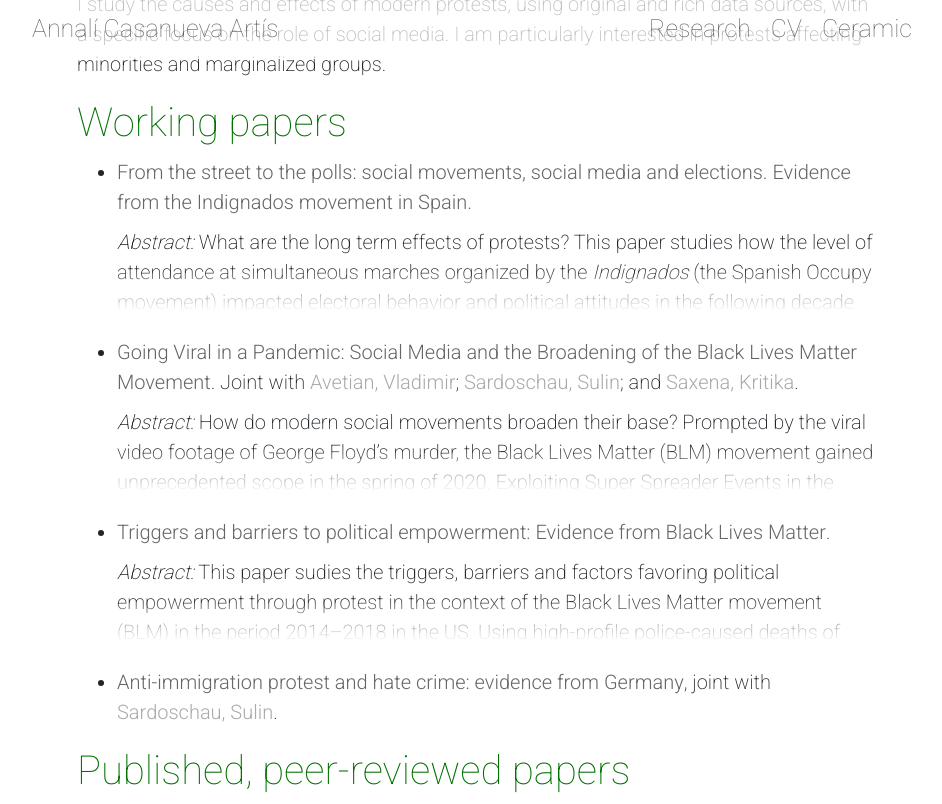
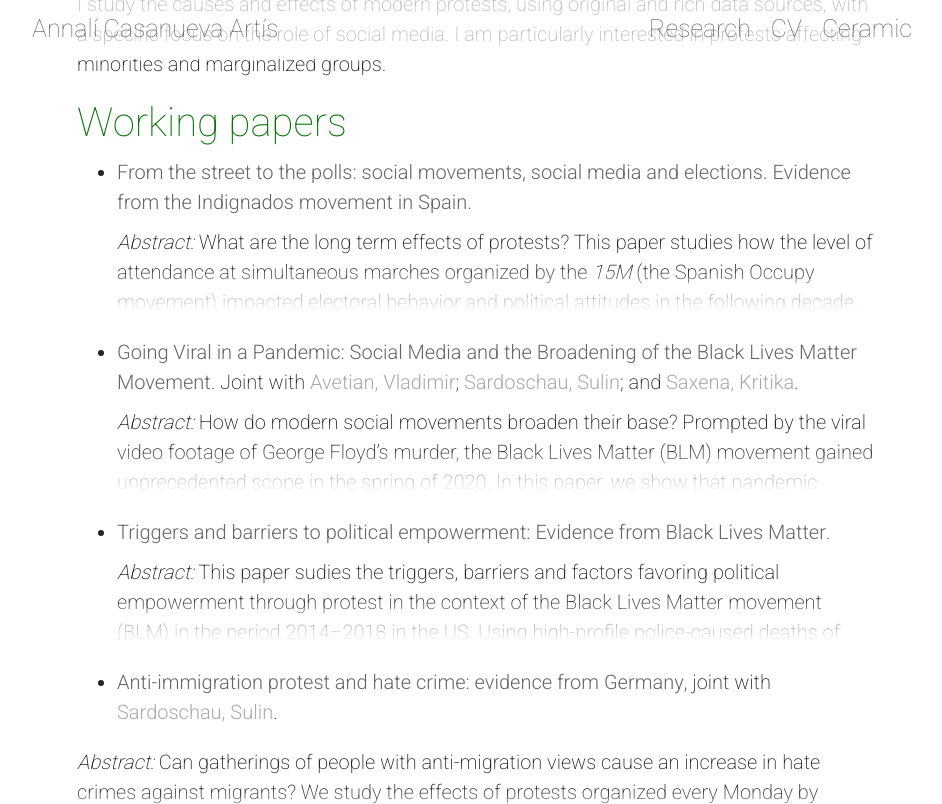
Before and after one commit to Annali-Casanueva/annali-casanueva.github.io, a Jekyll site: the page built from pages/en/research.md, in a window 1280 px wide and 900 px high, scrolled down 304 px, cut to the strip 0-804 px from the top of the window. Shown: the whole strip, without its empty margins (163-1105 px from the left). Built offline with Jekyll 4.4.1, drawn with Linux system fonts in a browser that asks for light colours; some of the changed text lies outside the part shown.

Commit message:
Update CV, titles, abstracts

```diff
--- a/pages/en/research.md
+++ b/pages/en/research.md
@@ -13,34 +13,32 @@
  * *From the street to the polls: social movements, social media and elections.
    Evidence from the Indignados movement in Spain.*{: .papertitle }
 
-   *Abstract:* What are the long term effects of protests? This paper studies how the level of
-   attendance at simultaneous marches organized by the *Indignados* (the Spanish Occupy movement)
-   impacted electoral behavior and political attitudes in the following decade. Using regional
-   variation in weather shocks as an instrumental variable for the level of attendance, I find that
-   cities with higher attendance are more concerned about corruption and vote more for left wing and
-   anti-corruption parties and less for far-right parties. Using novel data from Twitter, I
-   document, for the first time, a higher uptake of social media platforms after an offline protest
-   and a persistent difference in online activity in cities with higher attendance. Using survey
-   data, I also show a higher and longer-lasting electoral effect for people that have a social
-   media account. Overall, this paper shows that street protests can have long-lasting effects on
-   political concerns and electoral choices, explained, in part, by the creation of a persistent
-   online social network.
+   *Abstract:* What are the long term effects of protests? This paper studies how the level of attendance
+   at simultaneous marches organized by the *15M* (the Spanish Occupy movement) impacted electoral
+   behavior and political attitudes in the following decade. Using regional variation in weather shocks as
+   an instrumental variable for the level of attendance at simultaneous marches, I find that cities with
+   higher attendance are more concerned about corruption and vote more for left wing and anti-corruption
+   parties and less for far-right parties. Using novel data from Twitter, I document, for the first time,
+   a higher uptake of social media platforms after an offline protest and a persistent difference in
+   online activity in cities with higher attendance. Using survey data, I also show a higher and
+   longer-lasting electoral effect for people that have a social media account. Overall, this paper shows
+   that street protests can have long-lasting effects on political concerns and electoral choices,
+   explained, in part, by the creation of a persistent online social network.
    {: .preview }
 
 
  * *Going Viral in a Pandemic: Social Media and the Broadening of the Black Lives Matter Movement*{: .papertitle }.
    Joint with Avetian, Vladimir; Sardoschau, Sulin; and Saxena, Kritika.
 
-   *Abstract:* How do modern social movements broaden their base? Prompted by the viral video
-   footage of George Floyd's murder, the Black Lives Matter (BLM) movement gained unprecedented
-   scope in the spring of 2020. Exploiting Super Spreader Events in the early stages of the pandemic
-   as a source of plausibly exogenous variation, we find that pandemic exposure (COVID-19 related
-   deaths) led to an increase in the likelihood of observing a BLM protest in counties with no prior
-   BLM protest. Using evidence from more than 45 million tweets, we show that pandemic exposure
-   significantly increased the take-up of social media and subsequently mobilized new segments of
-   society to join the movement for the first time. We find supporting evidence using
-   individual-level survey data and rule out competing channels. Our results suggest that social
-   media can be persuasive and inspire action outside of traditional coalitions.
+   *Abstract:* How do modern social movements broaden their base? Prompted by the viral video footage of
+    George Floyd's murder, the Black Lives Matter (BLM) movement gained unprecedented scope in the spring
+    of 2020. In this paper, we show that pandemic exposure (COVID-19 related deaths) significantly
+    increased the take-up of social media and subsequently mobilized new segments of society to join the
+    movement for the first time. We exploit Super Spreader Events in the early stages of the pandemic as a
+    source of plausibly exogenous variation at the county level and develop a novel index of social media
+    penetration, using information from more than 45 million tweets, google searches and mobility
+    data. Our results suggest that social media can be persuasive and inspire action outside of
+    traditional coalitions.
    {: .preview }
 
 
@@ -74,6 +72,14 @@
 
  * *Anti-immigration protest and hate crime: evidence from Germany*{: .papertitle }, joint with Sardoschau, Sulin.
 
+  *Abstract:* Can gatherings of people with anti-migration views cause an increase in hate crimes against
+   migrants? We study the effects of protests organized every Monday by PEGIDA (Patriotic Europeans
+   Against the Islamicisation of the Occident) on subsequent hate crime activity against
+   migrants. Preliminary results suggest that having a protest on a Monday increases the probability of
+   having at least a hate crime committed against migrants in the following week in the same municipality
+   and more so if the protests occurred under pleasant weather.
+   {: .preview }
+
 
 Published, peer-reviewed papers
 ===============================
```
Also changed, not shown: pages/en/cv.md (+13 -11 lines), 1 other file.
